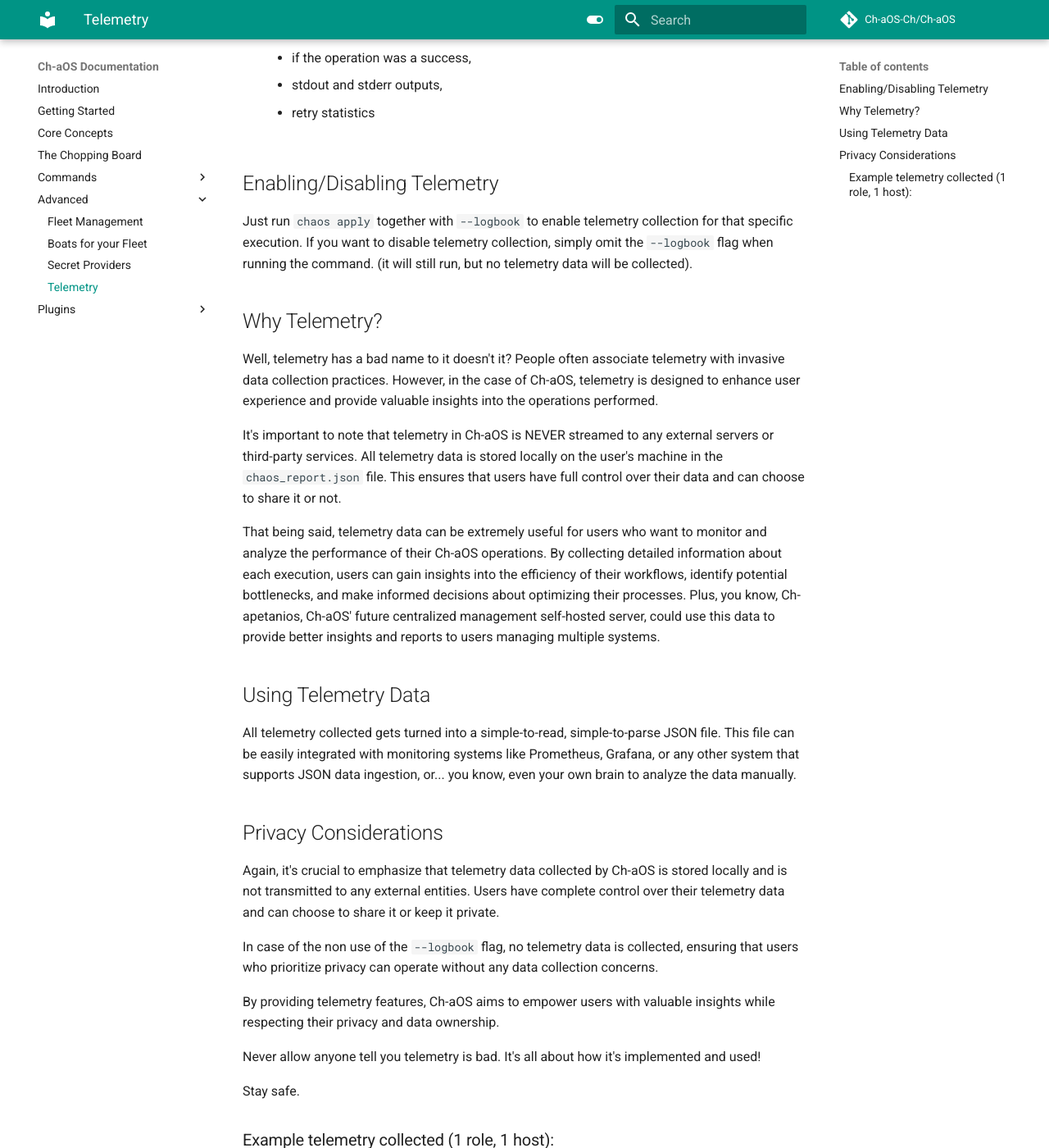
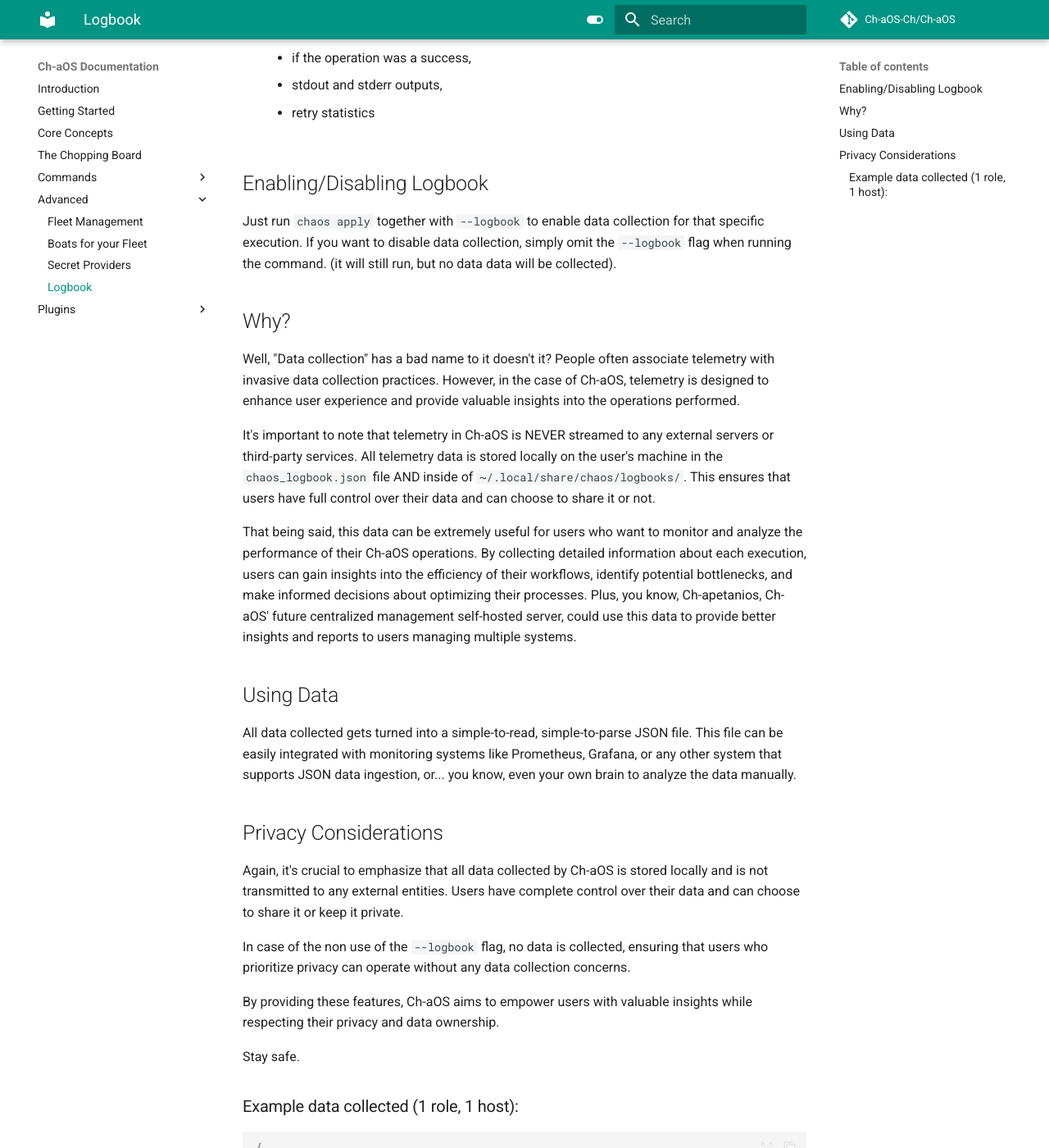
Before and after one commit to Ch-aOS-Ch/Ch-aOS, an MkDocs documentation site: the page built from docs/advanced/logbook.md, in a window 1280 px wide and 1400 px high, scrolled down 701 px. Shown: the whole window at 82% size. Built offline with MkDocs 1.6.1 and Material for MkDocs 9.7.7, drawn with Linux system fonts in a browser that asks for light colours; comment, search, counter and statistics services are not loaded; some of the changed text lies outside the part shown.

Commit message:
fix logbook

````diff
--- a/docs/advanced/telemetry.md
+++ b/docs/advanced/logbook.md
@@ -1,8 +1,8 @@
-# Ch-aOS Telemetry
+# Ch-aOS Logbook
 
-The `chaos apply` command includes a built-in observability feature that collects telemetry data about the operations performed. This information is optionally used to help users integrate the project with monitoring systems.
+The `chaos apply` command includes a built-in observability feature that collects data about the operations performed. This information is optionally used to help users integrate the project with monitoring systems.
 
-It saves all telemetry data related to a specific `chaos apply` execution in a JSON file located at `./chaos_report.json`. This file contains detailed information about the execution, including:
+It saves all data related to a specific `chaos apply` execution in a JSON file located at `./chaos_report.json`. This file contains detailed information about the execution, including:
 
   - total run operations,
 
@@ -34,35 +34,33 @@
 
       - retry statistics
 
-## Enabling/Disabling Telemetry
+## Enabling/Disabling Logbook
 
-Just run `chaos apply` together with `--logbook` to enable telemetry collection for that specific execution. If you want to disable telemetry collection, simply omit the `--logbook` flag when running the command. (it will still run, but no telemetry data will be collected).
+Just run `chaos apply` together with `--logbook` to enable data collection for that specific execution. If you want to disable data collection, simply omit the `--logbook` flag when running the command. (it will still run, but no data data will be collected).
 
-## Why Telemetry?
+## Why?
 
-Well, telemetry has a bad name to it doesn't it? People often associate telemetry with invasive data collection practices. However, in the case of Ch-aOS, telemetry is designed to enhance user experience and provide valuable insights into the operations performed.
+Well, "Data collection" has a bad name to it doesn't it? People often associate telemetry with invasive data collection practices. However, in the case of Ch-aOS, telemetry is designed to enhance user experience and provide valuable insights into the operations performed.
 
-It's important to note that telemetry in Ch-aOS is NEVER streamed to any external servers or third-party services. All telemetry data is stored locally on the user's machine in the `chaos_report.json` file. This ensures that users have full control over their data and can choose to share it or not.
+It's important to note that telemetry in Ch-aOS is NEVER streamed to any external servers or third-party services. All telemetry data is stored locally on the user's machine in the `chaos_logbook.json` file AND inside of `~/.local/share/chaos/logbooks/`. This ensures that users have full control over their data and can choose to share it or not.
 
-That being said, telemetry data can be extremely useful for users who want to monitor and analyze the performance of their Ch-aOS operations. By collecting detailed information about each execution, users can gain insights into the efficiency of their workflows, identify potential bottlenecks, and make informed decisions about optimizing their processes. Plus, you know, Ch-apetanios, Ch-aOS' future centralized management self-hosted server, could use this data to provide better insights and reports to users managing multiple systems.
+That being said, this data can be extremely useful for users who want to monitor and analyze the performance of their Ch-aOS operations. By collecting detailed information about each execution, users can gain insights into the efficiency of their workflows, identify potential bottlenecks, and make informed decisions about optimizing their processes. Plus, you know, Ch-apetanios, Ch-aOS' future centralized management self-hosted server, could use this data to provide better insights and reports to users managing multiple systems.
 
-## Using Telemetry Data
+## Using Data
 
-All telemetry collected gets turned into a simple-to-read, simple-to-parse JSON file. This file can be easily integrated with monitoring systems like Prometheus, Grafana, or any other system that supports JSON data ingestion, or... you know, even your own brain to analyze the data manually.
+All data collected gets turned into a simple-to-read, simple-to-parse JSON file. This file can be easily integrated with monitoring systems like Prometheus, Grafana, or any other system that supports JSON data ingestion, or... you know, even your own brain to analyze the data manually.
 
 ## Privacy Considerations
 
-Again, it's crucial to emphasize that telemetry data collected by Ch-aOS is stored locally and is not transmitted to any external entities. Users have complete control over their telemetry data and can choose to share it or keep it private.
+Again, it's crucial to emphasize that all data collected by Ch-aOS is stored locally and is not transmitted to any external entities. Users have complete control over their data and can choose to share it or keep it private.
 
-In case of the non use of the `--logbook` flag, no telemetry data is collected, ensuring that users who prioritize privacy can operate without any data collection concerns.
+In case of the non use of the `--logbook` flag, no data is collected, ensuring that users who prioritize privacy can operate without any data collection concerns.
 
-By providing telemetry features, Ch-aOS aims to empower users with valuable insights while respecting their privacy and data ownership.
-
-Never allow anyone tell you telemetry is bad. It's all about how it's implemented and used!
+By providing these features, Ch-aOS aims to empower users with valuable insights while respecting their privacy and data ownership.
 
 Stay safe.
 
-### Example telemetry collected (1 role, 1 host):
+### Example data collected (1 role, 1 host):
 
 ```json
 {
--- a/mkdocs.yml
+++ b/mkdocs.yml
@@ -60,7 +60,7 @@
     - 'Fleet Management': 'advanced/fleet.md'
     - 'Boats for your Fleet': 'advanced/boats.md'
     - 'Secret Providers': 'advanced/providers.md'
-    - 'Telemetry': 'advanced/telemetry.md'
+    - 'Logbook': 'advanced/logbook.md'
   - 'Plugins':
     - 'Provider Plugins': 'plugins/provider-plugins.md'
     - 'Registry': 'plugins/styx.md'
````
Also changed, not shown: 3 other files.
